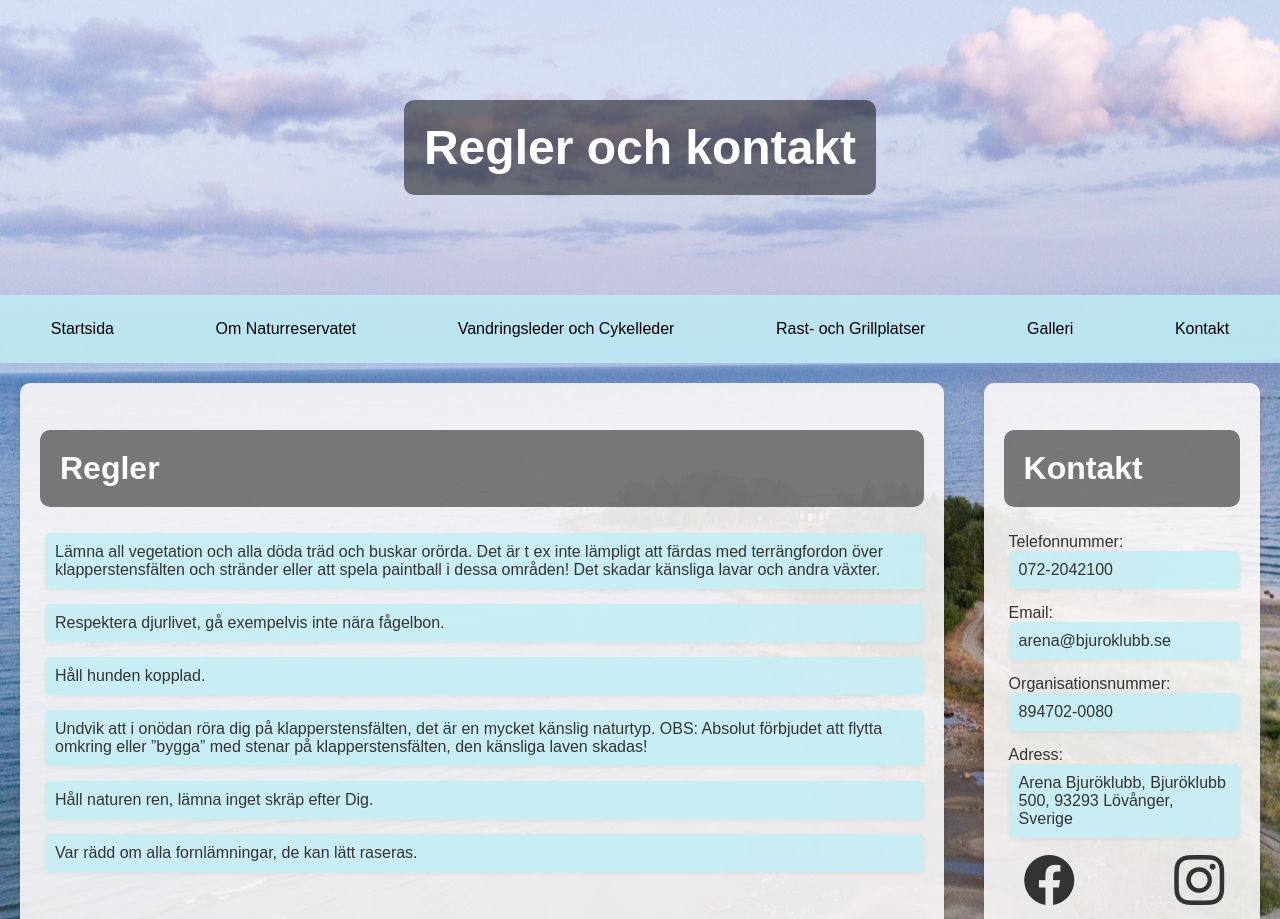
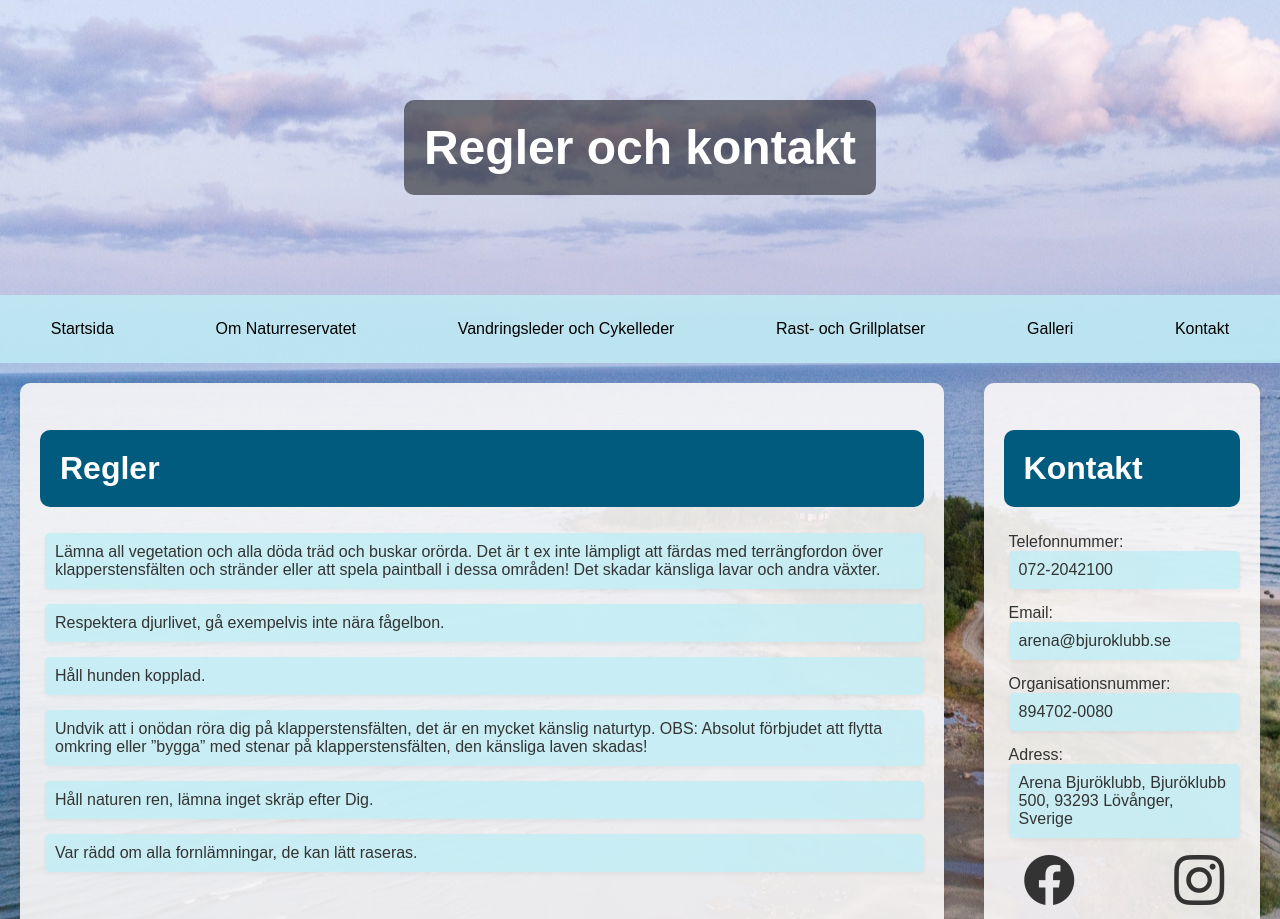
Before and after one commit to faisalwilliam/Team_Skellefte-_Naturreservat, a plain HTML site: page kontakt.html in a window 1280 px wide. Shown: the top 919 px of the page. Drawn offline with nearby package versions, Linux system fonts and the light colour scheme.

Commit message:
CSS color change for h2

```diff
--- a/styles.css
+++ b/styles.css
@@ -46,7 +46,7 @@ header {
 h2{
     font-size: 2em;
     margin-right: 0;
-    background-color: rgba(0, 0, 0, 0.5);
+    background-color: rgba(0, 91, 127);
     padding: 20px;
     border-radius: 10px;
     color: #fff;
@@ -114,8 +114,6 @@ footer {
     flex-shrink: 0;
 }
 
-
-
 figure {
     text-align: center;
     margin-bottom: 2.5rem;
```
